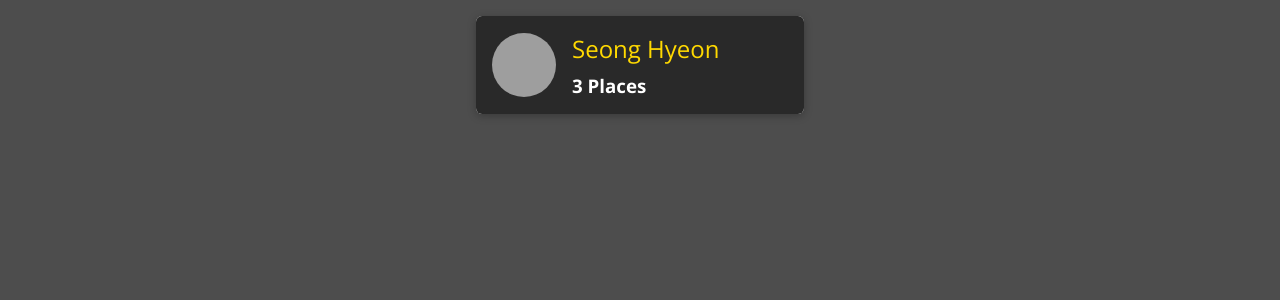
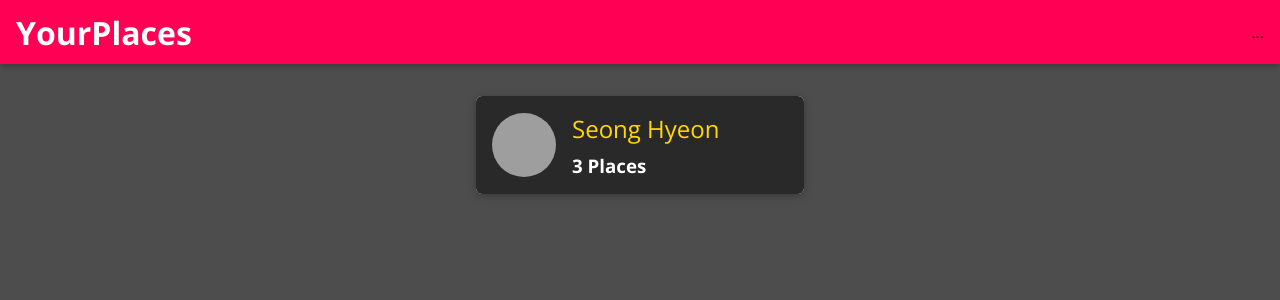
Before and after one commit to shch989/Udemy_MERN, a React (Create React App) app in the folder client/: page / in a window 1280 px wide. Shown: the top 300 px of the page. Built offline with nearby package versions, Linux system fonts and the light colour scheme; grey boxes are pictures that could not be loaded.

Commit message:
Navbar 생성

```diff
--- a/client/src/App.js
+++ b/client/src/App.js
@@ -8,10 +8,13 @@
 
 import Users from './user/pages/Users'
 import NewPlace from './places/pages/NewPlace'
+import MainNavigation from './shared/components/Navigation/MainNavigation'
 
 function App() {
   return (
     <Router>
+      <MainNavigation />
+      <main>
         <Switch>
           <Route path="/" exact>
             <Users />
@@ -21,6 +24,7 @@
           </Route>
           <Redirect to="/" />
         </Switch>
+      </main>
     </Router>
   )
 }
--- /dev/null
+++ b/client/src/shared/components/Navigation/MainHeader.css
@@ -0,0 +1,23 @@
+.main-header {
+  width: 100%;
+  height: 4rem;
+  display: flex;
+  align-items: center;
+  position: fixed;
+  top: 0;
+  left: 0;
+  background: #ff0055;
+  box-shadow: 0 2px 6px rgba(0, 0, 0, 0.26);
+  padding: 0 1rem;
+  z-index: 5;
+}
+
+main {
+  margin-top: 5rem;
+}
+
+@media (min-width: 768px) {
+  .main-header {
+    justify-content: space-between;
+  }
+}
--- /dev/null
+++ b/client/src/shared/components/Navigation/MainHeader.js
@@ -0,0 +1,9 @@
+import React from 'react'
+
+import './MainHeader.css'
+
+function MainHeader(props) {
+  return <header className="main-header">{props.children}</header>
+}
+
+export default MainHeader
--- /dev/null
+++ b/client/src/shared/components/Navigation/MainNavigation.css
@@ -0,0 +1,45 @@
+.main-navigation__menu-btn {
+  width: 3rem;
+  height: 3rem;
+  background: transparent;
+  border: none;
+  display: flex;
+  flex-direction: column;
+  justify-content: space-around;
+  margin-right: 2rem;
+  cursor: pointer;
+}
+
+.main-navigation__menu-btn span {
+  display: block;
+  width: 3rem;
+  height: 2.5px;
+  background: white;
+}
+
+.main-navigation__title {
+  color: white;
+}
+
+.main-navigation__title a {
+  text-decoration: none;
+  color: white;
+}
+
+.main-navigation__header-nav {
+  display: none;
+}
+
+.main-navigation__drawer-nav {
+  height: 100%;
+}
+
+@media (min-width: 768px) {
+  .main-navigation__menu-btn {
+    display: none;
+  }
+
+  .main-navigation__header-nav {
+    display: block;
+  }
+}
--- /dev/null
+++ b/client/src/shared/components/Navigation/MainNavigation.js
@@ -0,0 +1,23 @@
+import React from 'react'
+import { Link } from 'react-router-dom'
+
+import MainHeader from './MainHeader'
+import './MainNavigation.css'
+
+function MainNavigation(props) {
+  return (
+    <MainHeader>
+      <button className="main-navigation__menu-btn">
+        <span />
+        <span />
+        <span />
+      </button>
+      <h1 className="main-navigation__title">
+        <Link to="/">YourPlaces</Link>
+      </h1>
+      <nav>...</nav>
+    </MainHeader>
+  )
+}
+
+export default MainNavigation
--- a/client/src/user/components/UsersList.js
+++ b/client/src/user/components/UsersList.js
@@ -1,5 +1,6 @@
 import React from 'react'
 
+import Card from '../../shared/components/UIElements/Card'
 import UserItem from './UserItem'
 import './UsersList.css'
 
@@ -7,13 +8,15 @@
   if (props.items.length === 0) {
     return (
       <div className="center">
-        <h2>No users found.</h2>
+        <Card>
+          <h2>No users found.</h2>
+        </Card>
       </div>
     )
   }
 
   return (
-    <ul className='users-list'>
+    <ul className="users-list">
       {props.items.map((user) => (
         <UserItem
           key={user.id}
```
Also changed, not shown: client/src/shared/components/Navigation/NavLinks.js (added, +13 -0 lines), client/src/shared/components/Navigation/SideDrawer.js (added, +13 -0 lines), client/src/shared/components/Navigation/NavLinks.css (added), client/src/shared/components/Navigation/SideDrawer.css (added). Lines whose indentation alone changed are shown as unchanged.
